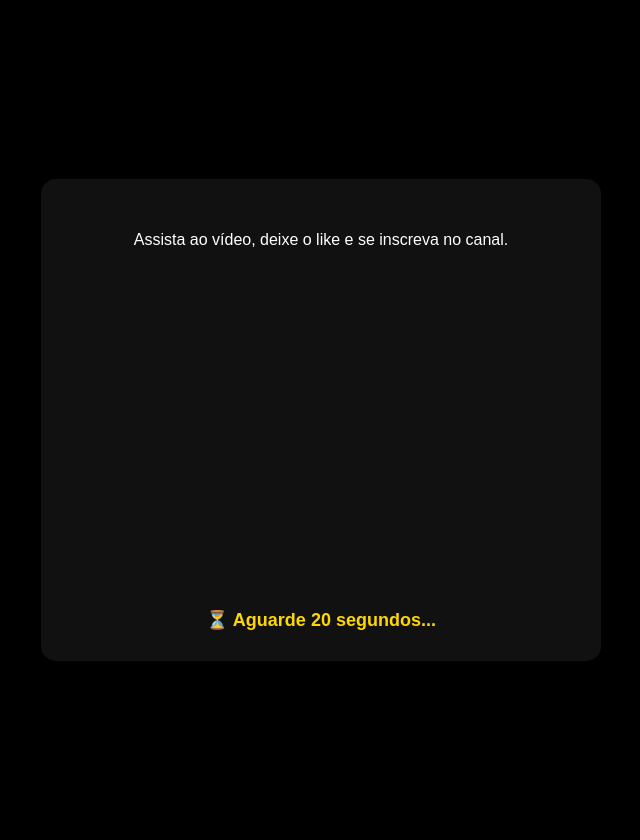
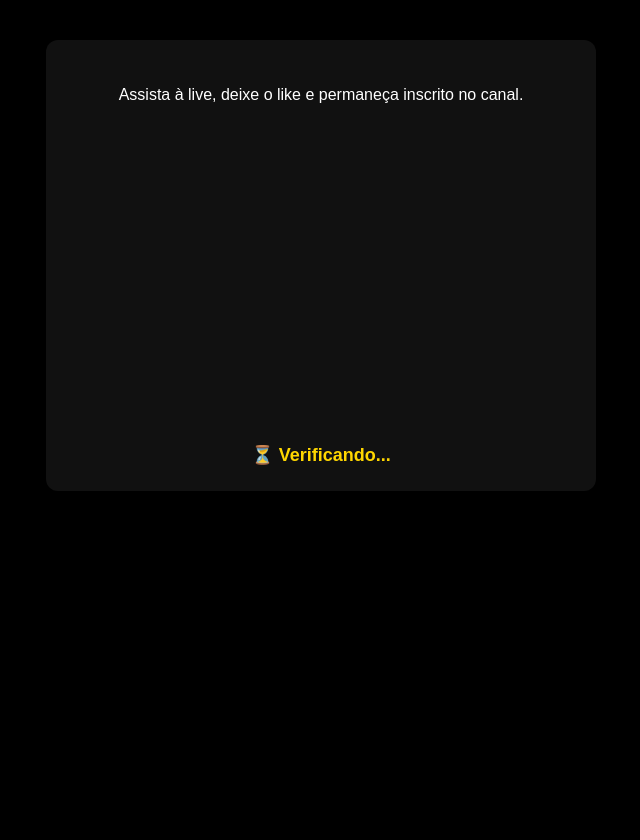
Before and after one commit to dudua9356-beep/sistema-youtube-, a Flask app: template templates/campanha.html in a window 1280 px wide. Shown: the whole page, without its empty margins (319-959 px from the left). After the commit the page ends 491 px from the top, so only its background shows below. Run offline with Flask 3, Linux system fonts and the light colour scheme; the template is opened without the code that fills it, so the values that code supplies are empty.

Commit message:
Update campanha.html

```diff
--- a/templates/campanha.html
+++ b/templates/campanha.html
@@ -6,59 +6,45 @@
 <title>{{ name }}</title>
 
 <style>
-body{
-    margin:0;
-    font-family:Arial, sans-serif;
-    background:#000;
-    color:#fff;
+body {
+    margin: 0;
+    padding: 0;
+    background: #000;
+    color: #fff;
+    font-family: Arial, sans-serif;
 }
 
-.overlay{
-    min-height:100vh;
-    display:flex;
-    justify-content:center;
-    align-items:center;
-    padding:20px;
+.container {
+    max-width: 500px;
+    margin: 40px auto;
+    background: #111;
+    padding: 25px;
+    border-radius: 12px;
+    text-align: center;
 }
 
-.box{
-    width:100%;
-    max-width:500px;
-    background:#111;
-    border-radius:15px;
-    padding:30px;
-    text-align:center;
-    box-shadow:0 0 30px rgba(0,0,0,.5);
+iframe {
+    width: 100%;
+    height: 280px;
+    border: none;
+    border-radius: 8px;
+    margin: 20px 0;
 }
 
-h1{
-    margin-top:0;
-}
-
-iframe{
-    width:100%;
-    height:280px;
-    border:none;
-    border-radius:10px;
-    margin:20px 0;
-}
-
-#resultado{
-    margin-top:20px;
-    font-size:18px;
-    font-weight:bold;
-    color:#ffd700;
+#status {
+    font-size: 18px;
+    font-weight: bold;
+    color: #ffd700;
 }
 </style>
 </head>
 <body>
 
-<div class="overlay">
-    <div class="box">
+<div class="container">
     <h1>{{ name }}</h1>
 
     <p>
-            Assista ao vídeo, deixe o like e se inscreva no canal.
+        Assista à live, deixe o like e permaneça inscrito no canal.
     </p>
 
     <iframe
@@ -66,17 +52,15 @@ iframe{
         allowfullscreen>
     </iframe>
 
-        <div id="resultado">
-            ⏳ Aguarde 20 segundos...
-        </div>
+    <div id="status">
+        ⏳ Verificando...
     </div>
 </div>
 
 <script>
-setTimeout(function() {
-    document.getElementById("resultado").innerHTML =
+setTimeout(function () {
+    document.getElementById("status").innerHTML =
         "🎉 Sorteio liberado!";
-
     window.location.href = "{{ giveaway_url }}";
 }, 20000);
 </script>
```
Lines whose indentation alone changed are shown as unchanged.
